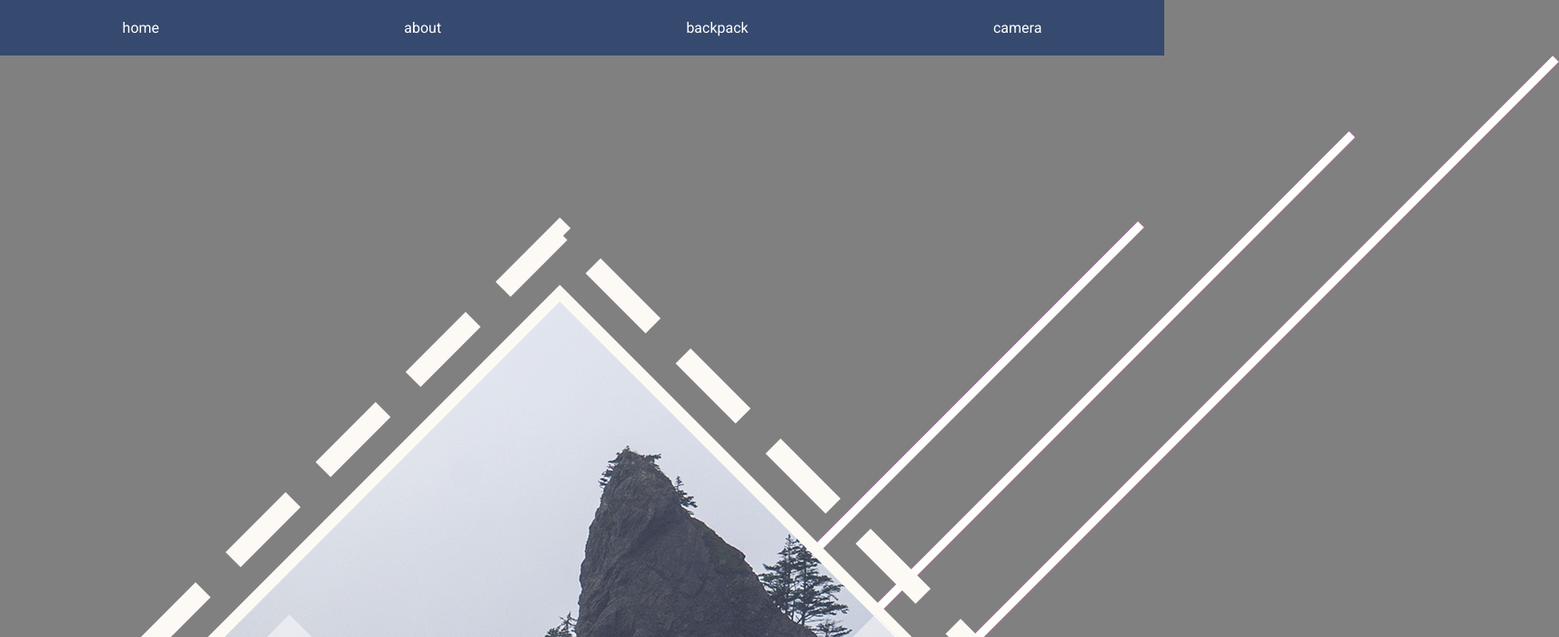
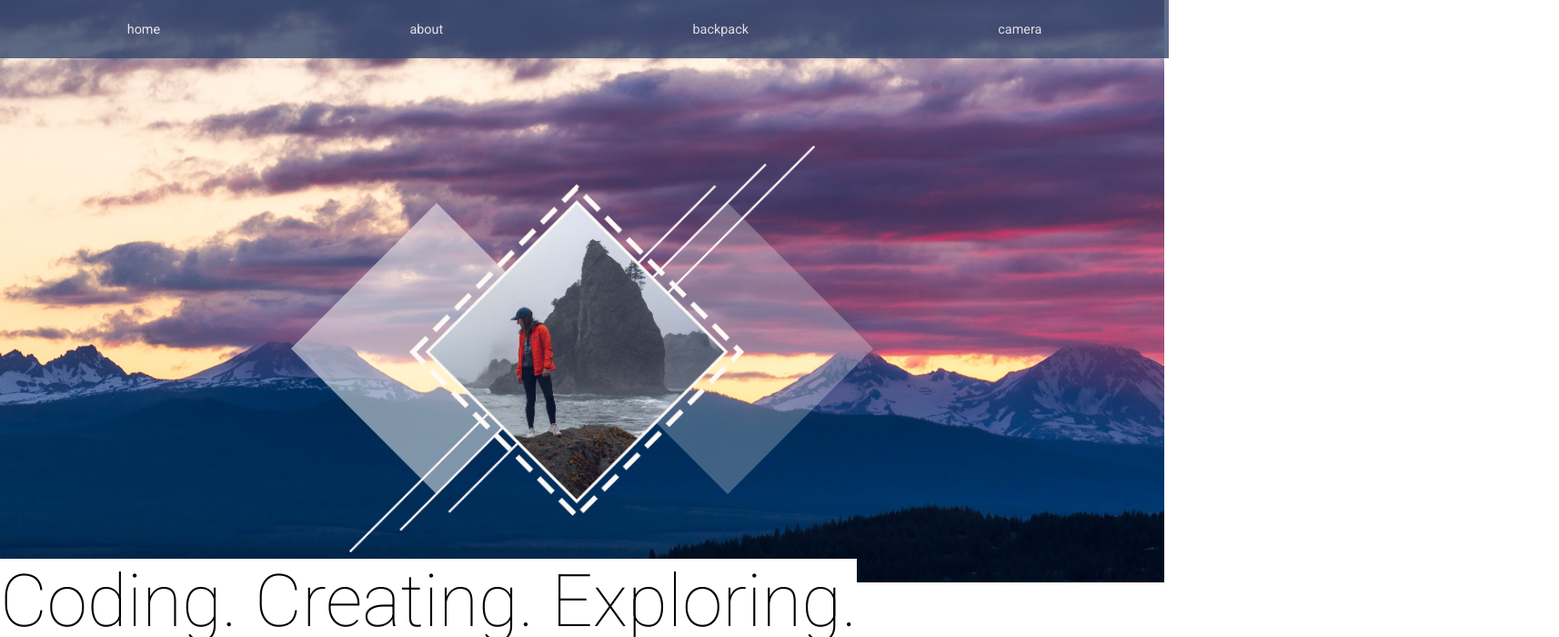
Before and after one commit to kaseywolff/kaseywolff.dev, a React app: page / in a window 1280 px wide. Shown: the top 700 px of the page at 91% size, 1714 px wide, since content can reach past the window. Built offline with nearby package versions, Linux system fonts and the light colour scheme.

Commit message:
home styling

```diff
--- a/client/NavBar.jsx
+++ b/client/NavBar.jsx
@@ -6,7 +6,7 @@ function NavBar() {
   <div className="navBar">
     <NavLink to='/' className='navLink'>home</NavLink>
     <NavLink to='/about' className='navLink'>about</NavLink>
-    <NavLink to='/backpack' className='navLink'>backpack</NavLink>
+    <NavLink to='/backpack' className='navLink' data-replace='backpack'>backpack</NavLink>
     <NavLink to='/camera' className='navLink'>camera</NavLink>
   </div>
   );
--- a/client/pages/HomePage.jsx
+++ b/client/pages/HomePage.jsx
@@ -10,23 +10,26 @@ function HomePage() {
   return(
     <div className='homePage'>
       {/* <img src={coverPhoto} atl={'cover photo'} className='coverPhoto' /> */}
-      <div className='cover'>
+      {/* <div className='cover'> */}
 
         <div className='geoGroup'>
-          <div className='mainPhoto'>
-            <img src={main} alt={'main photo'} />
-          </div>
+          {/* <div className='mainPhoto'> */}
+          {/* </div> */}
+
+          <img src={main} alt={'main photo'} className='mainPhoto' />
 
           <div className='overlays'>
             <img src={overlay} alt={'overlay right'} className='overlayL' />
             <img src={overlay} alt={'overlay right'} className='overlayR' />
           </div>
+
         </div>
 
-      </div>
+
+      {/* </div> */}
         <img src={background} alt='background photo' className='backgroundPhoto' />
 
-      <h1>Home!</h1>
+      <h1>Coding. Creating. Exploring.</h1>
     </div>
   );
 };
--- a/client/styles.scss
+++ b/client/styles.scss
@@ -1,9 +1,11 @@
 // import fonts
 @import url('https://fonts.googleapis.com/css2?family=Roboto:ital,wght@0,100;0,400;1,300&display=swap');
 
+// import color palett
+@import './styles/colorpalette.scss';
+
 body {
   font-family: 'Roboto', sans-serif;
-  background-color: grey;
   margin: 0;
 }
 
@@ -11,20 +13,49 @@ h1 {
   font-weight: 100;
 }
 
+.navBar {
+  position: fixed;
+  display: flex;
+  justify-content: space-around;
+  background-color: $navy;
+  padding: .2%;
+  width: 100%;
+  z-index: 9999;
+  opacity: .8;
+}
+
 .navLink {
-  &:hover {
-    opacity: 1;
-    color:black;
-  };
+  font-size: 90%;
   margin: 5px;
   padding: 2vh;
   color: white;
   text-decoration: none;
+  overflow: hidden;
+  position: relative;
+  display: inline-block;
 }
 
-.navBar {
-  display: flex;
-  justify-content: space-around;
-  background-color: rgb(54,73,110);
-  // opacity: .5;
+.navLink::before,
+.navLink::after {
+ content: '';
+  position: absolute;
+  width: 100%;
+  left: 0;
 }
+.navLink::before {
+  background-color: $yellow;
+  height: 2px;
+  bottom: 0;
+  transform-origin: 100% 50%;
+  transform: scaleX(0);
+  transition: transform .3s cubic-bezier(0.76, 0, 0.24, 1);
+}
+
+
+.navLink:hover::before {
+  transform-origin: 0% 50%;
+  transform: scaleX(1);
+}
+.navLink:hover::after {
+  transform: translate3d(0, 0, 0);
+}
--- /dev/null
+++ b/client/styles/colorpalette.scss
@@ -0,0 +1,8 @@
+$navy: #36496E;
+$blue: #28AFB0;
+$yellow: #F4D35E;
+$orange: #EE964B;
+$green: #4F5D2F;
+
+
+$salmon: #F87060;
--- a/client/styles/home.scss
+++ b/client/styles/home.scss
@@ -1,25 +1,38 @@
-.cover {
-  margin: 0 auto;
-  display: grid;
-  justify-content: center;
-}
+@import 'colorpalette';
+
+// .cover {
+//   display: grid;
+//   justify-items: center;
+// }
+
 
 .backgroundPhoto {
   width: 100%;
+  height: 80vh;
+  position: fixed;
+  top: 0px;
+  object-fit: cover;
+  grid-row: 1;
+  grid-column: 1;
+  z-index: 0;
+};
+
+.mainPhoto {
+  width: 40%;
+  grid-row: 1;
+  grid-column: 1;
+  z-index: 3;
 };
 
 .geoGroup {
+  max-height: 50vh;
   display: grid;
-  width: 100%;
+  position: relative;
+  justify-items: center;
+  align-items: center;
+  padding-top: 20vh;
 }
 
-.mainPhoto {
-  width: 40%;
-  display: flex;
-  align-self: center;
-  grid-row: 1;
-  grid-column: 1;
-};
 
 .overlays {
   display: flex;
@@ -27,19 +40,31 @@
   justify-content: center;
   grid-row: 1;
   grid-column: 1;
+  opacity: .5;
+  z-index: 2;
 };
 
 .overlayL {
-  width: 30%;
-  filter: contrast(200%);
+  width: 25%;
+};
+
+.overlayR {
+  width: 25%;
   opacity: .5;
 };
 
-.overlayR {
-  width: 30%;
-  filter:grayscale(80%);
-  opacity: .5;
-};
+
+/* <----- TEXT -----> */
+.text {
+  background-color: white;
+  z-index: 2;
+}
+
+h1 {
+  position: absolute;
+  background-color: white;
+  font-size: 10vh;
+}
 
 
 // mobile
```
